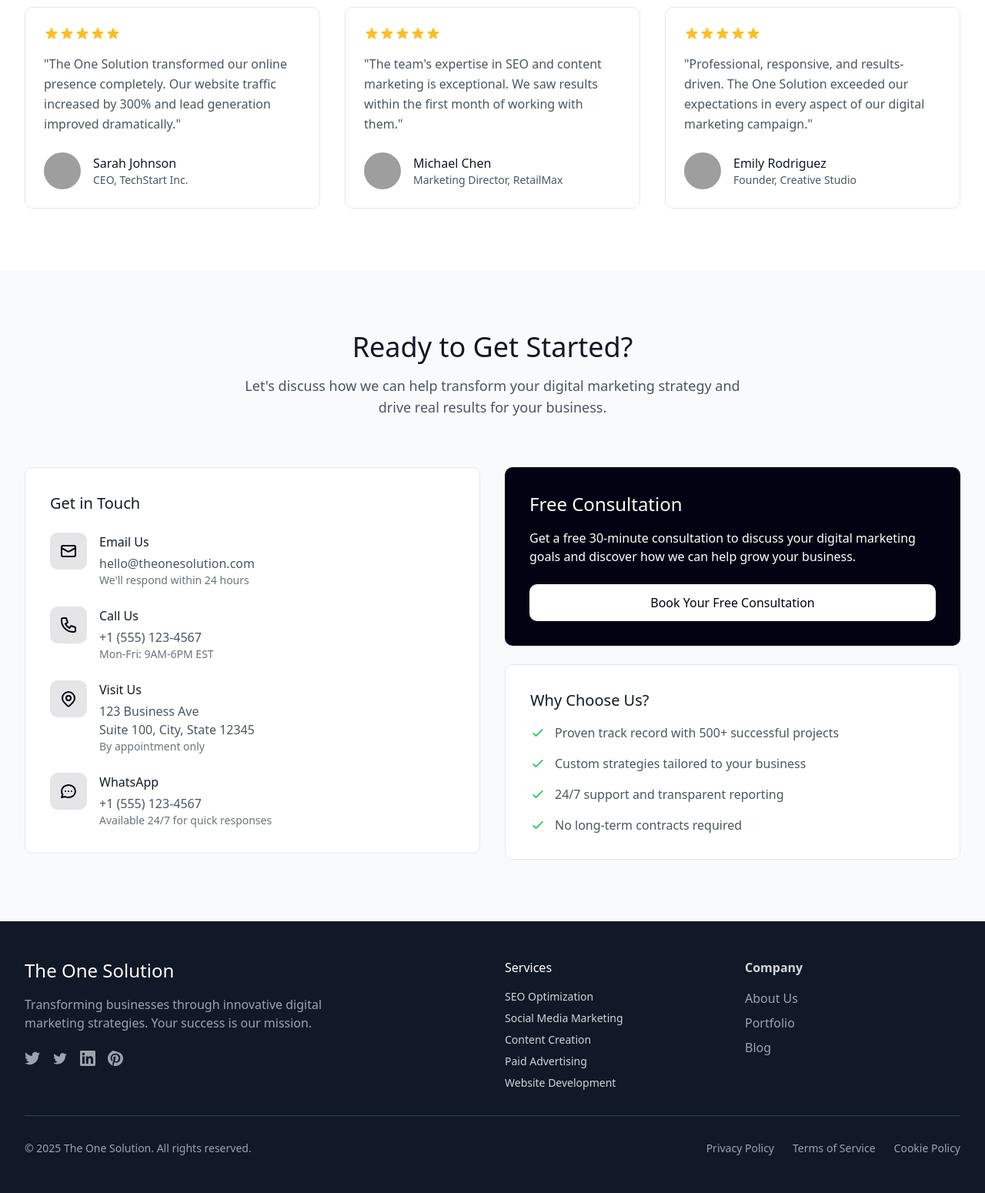
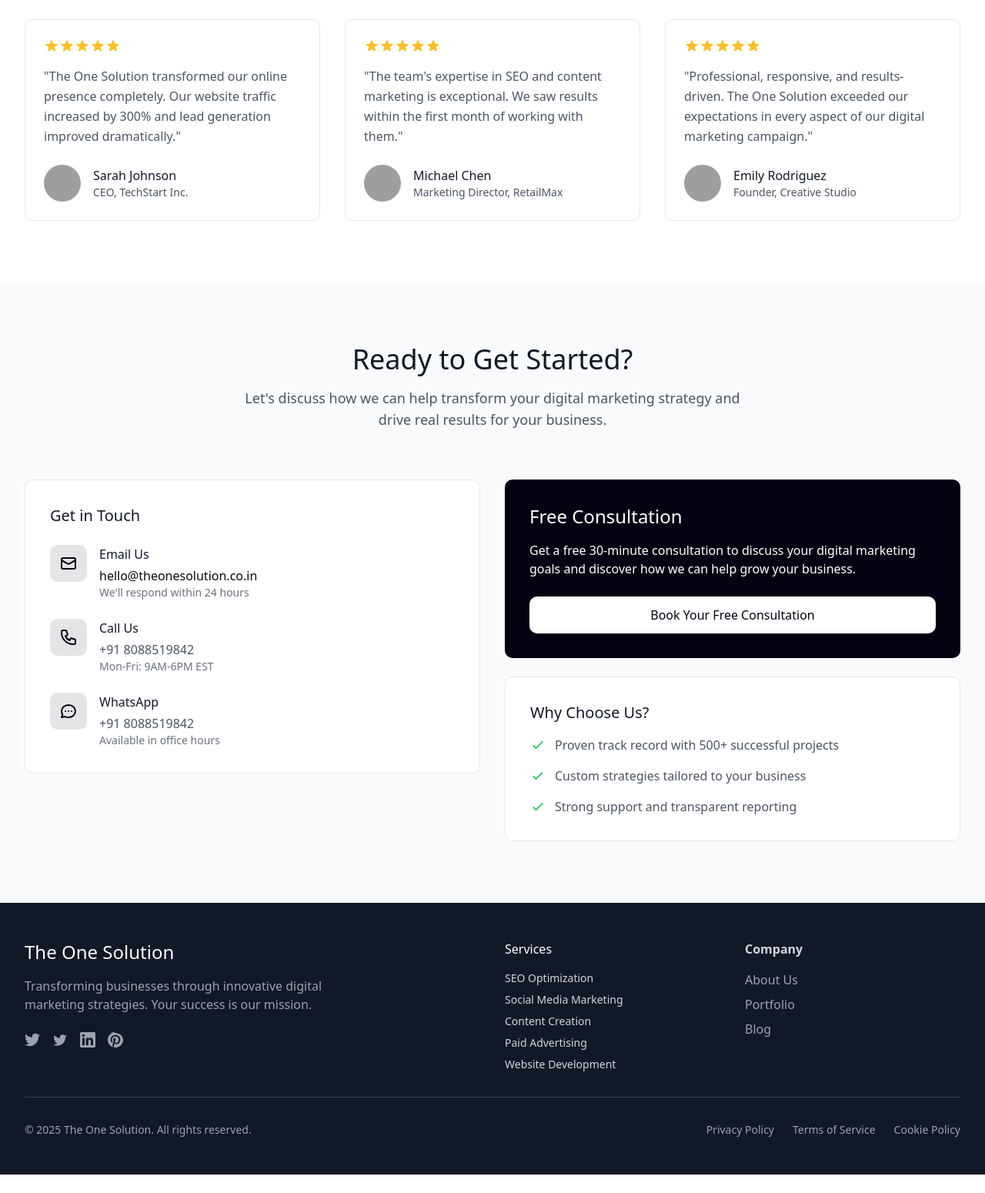
Before and after one commit to TOSweb/TheOnesolution2025, a Django app: page / in a window 1280 px wide. Shown: the part 4045-5595 px from the top of the page at 77% size. After the commit the page ends 5571 px from the top, so only its background shows below. Run offline with Django 5.2, Linux system fonts and the light colour scheme; data comes from the database, SQL or seed files in the repository; both versions use the stored data as it was after the commit; some libraries are stand-ins or nearby versions; grey boxes are pictures that could not be loaded.

Commit message:
Update contact and service templates for improved usability and accessibility. Modify phone and email links for direct contact, enhance blog excerpts, and adjust layout for better visual flow.

```diff
--- a/templates/contact.html
+++ b/templates/contact.html
@@ -160,7 +160,8 @@
                             </div>
                             <div>
                                 <h3 class="text-xl font-medium text-gray-900 mb-2">Call Us</h3>
-                                <p class="text-gray-600">+1 (555) 123-4567</p>
+                                <a href="tel:+918088519842"><p class="text-gray-600">+91 8088519842</p></a>
+                                <a href="tel:+918792926999"><p class="text-gray-600">+91 8792926999</p></a>
                             </div>
                         </div>
 
--- a/templates/index.html
+++ b/templates/index.html
@@ -199,7 +199,7 @@
                     <p class="text-gray-600 leading-relaxed mb-4">
                         {{ service.short_description | safe}}
                     </p>
-                    <a href="{% url 'service_detail' service.slug %}" class="block w-full bg-primary text-primary-foreground px-4 py-2 rounded-lg hover:bg-primary/90 transition-colors text-sm text-center">
+                    <a href="{% url 'service_detail' service.slug %}" class="mt-4 block w-full bg-primary text-primary-foreground px-4 py-2 rounded-lg hover:bg-primary/90 transition-colors text-sm text-center">
                         Learn More
                     </a>
                 </div>
@@ -592,7 +592,7 @@
                                 </div>
                                 <div>
                                     <h4 class="font-medium text-gray-900 mb-1">Email Us</h4>
-                                    <p class="text-gray-600">hello@theonesolution.com</p>
+                                    <a href="mailto:hello@theonesolution.co.in><p class="text-gray-600">hello@theonesolution.co.in</p></a>
                                     <p class="text-sm text-gray-500">We'll respond within 24 hours</p>
                                 </div>
                             </div>
@@ -605,24 +605,12 @@
                                 </div>
                                 <div>
                                     <h4 class="font-medium text-gray-900 mb-1">Call Us</h4>
-                                    <p class="text-gray-600">+1 (555) 123-4567</p>
+                                    <a href="tel:+918088519842"><p class="text-gray-600">+91 8088519842</p></a>
                                     <p class="text-sm text-gray-500">Mon-Fri: 9AM-6PM EST</p>
                                 </div>
                             </div>
 
-                            <div class="flex items-start space-x-4">
-                                <div class="w-12 h-12 bg-primary/10 rounded-lg flex items-center justify-center flex-shrink-0">
-                                    <svg class="h-6 w-6 text-primary" fill="none" viewBox="0 0 24 24" stroke="currentColor">
-                                        <path stroke-linecap="round" stroke-linejoin="round" stroke-width="2" d="M17.657 16.657L13.414 20.9a1.998 1.998 0 01-2.827 0l-4.244-4.243a8 8 0 1111.314 0z" />
-                                        <path stroke-linecap="round" stroke-linejoin="round" stroke-width="2" d="M15 11a3 3 0 11-6 0 3 3 0 016 0z" />
-                                    </svg>
-                                </div>
-                                <div>
-                                    <h4 class="font-medium text-gray-900 mb-1">Visit Us</h4>
-                                    <p class="text-gray-600">123 Business Ave<br>Suite 100, City, State 12345</p>
-                                    <p class="text-sm text-gray-500">By appointment only</p>
-                                </div>
-                            </div>
+
 
                             <div class="flex items-start space-x-4">
                                 <div class="w-12 h-12 bg-primary/10 rounded-lg flex items-center justify-center flex-shrink-0">
@@ -632,8 +620,8 @@
                                 </div>
                                 <div>
                                     <h4 class="font-medium text-gray-900 mb-1">WhatsApp</h4>
-                                    <p class="text-gray-600">+1 (555) 123-4567</p>
-                                    <p class="text-sm text-gray-500">Available 24/7 for quick responses</p>
+                                    <a href="https://wa.me/918088519842"><p class="text-gray-600">+91 8088519842</p></a>
+                                    <p class="text-sm text-gray-500">Available in office hours</p>
                                 </div>
                             </div>
                         </div>
@@ -671,13 +659,7 @@
                                 <svg class="h-5 w-5 text-green-500 mt-0.5 flex-shrink-0" fill="none" viewBox="0 0 24 24" stroke="currentColor">
                                     <path stroke-linecap="round" stroke-linejoin="round" stroke-width="2" d="M5 13l4 4L19 7" />
                                 </svg>
-                                <p class="text-gray-600">24/7 support and transparent reporting</p>
-                            </div>
-                            <div class="flex items-start space-x-3">
-                                <svg class="h-5 w-5 text-green-500 mt-0.5 flex-shrink-0" fill="none" viewBox="0 0 24 24" stroke="currentColor">
-                                    <path stroke-linecap="round" stroke-linejoin="round" stroke-width="2" d="M5 13l4 4L19 7" />
-                                </svg>
-                                <p class="text-gray-600">No long-term contracts required</p>
+                                <p class="text-gray-600">Strong support and transparent reporting</p>
                             </div>
                         </div>
                     </div>
--- a/templates/service_detail.html
+++ b/templates/service_detail.html
@@ -192,7 +192,7 @@
                     <p class="text-lg text-gray-600 mb-8 leading-relaxed">
                         {{ service.short_description | safe}}
                     </p>
-                    <div class="flex flex-col sm:flex-row gap-4">
+                    <div class="flex flex-col sm:flex-row gap-4 mt-4">
                         <a href="{% url 'contact' %}" class="bg-primary text-primary-foreground px-8 py-3 rounded-lg hover:bg-primary/90 transition-colors text-base flex items-center justify-center">
                             Get Started Today
                             <svg class="ml-2 h-5 w-5" fill="none" viewBox="0 0 24 24" stroke="currentColor">
```
Also changed, not shown: templates/blog_list.html (+2 -10 lines), db.sqlite3.
